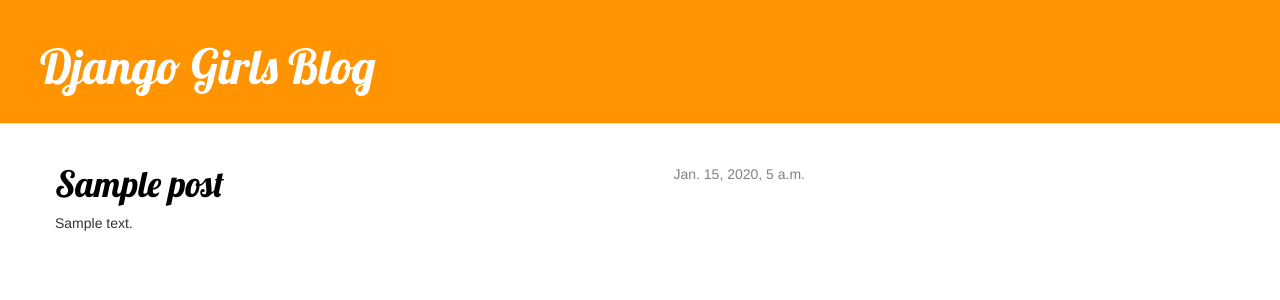
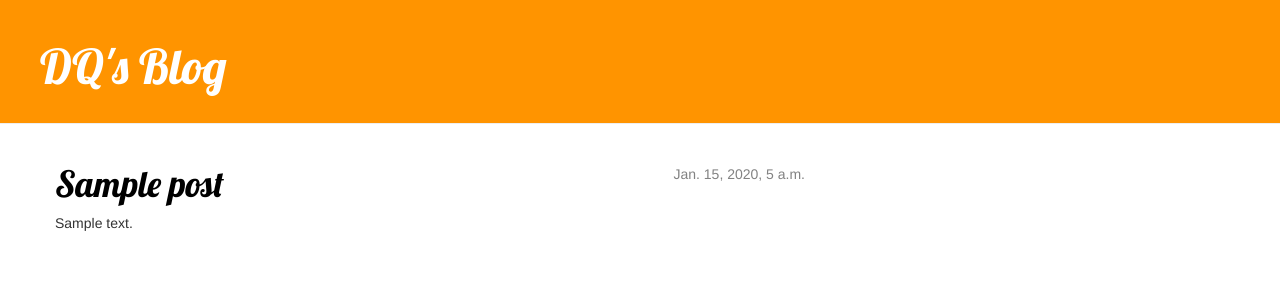
Before and after one commit to dquandt/my-first-blog, a Django app: template blog/templates/blog/post_list.html in a window 1280 px wide. Shown: the top 300 px of the page. Run offline with Django 3.2, Linux system fonts and the light colour scheme; the template is opened without the code that fills it: values that come from a table or form of the project are taken from there, others are empty; tables that the repository leaves empty hold one stand-in row (values such as "Sample post"); some libraries are stand-ins or nearby versions.

Commit message:
new commitz

```diff
--- a/blog/templates/blog/post_list.html
+++ b/blog/templates/blog/post_list.html
@@ -10,7 +10,7 @@
 	</head>
 	<body>
 		<div class="page-header">
-			<h1><a href="/">Django Girls Blog</a></h1>
+			<h1><a href="/">DQ's Blog</a></h1>
 		</div>
 		<div class="content container">
 		    <div class="row">
```
